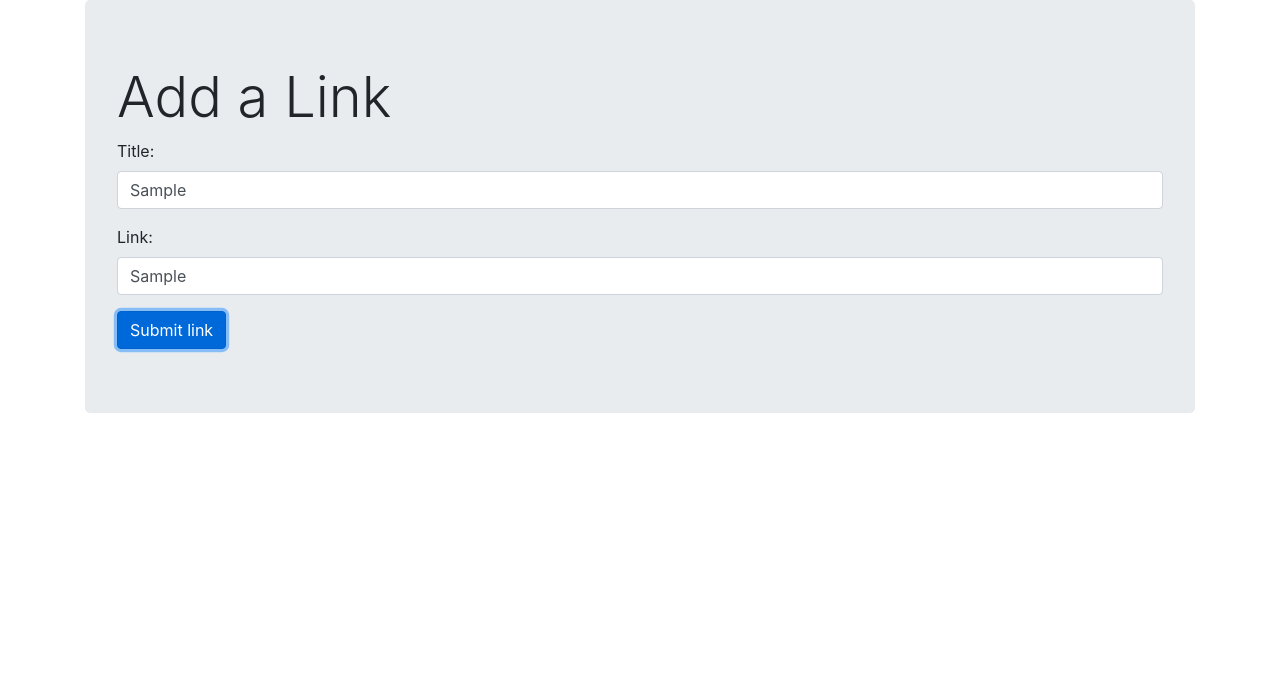
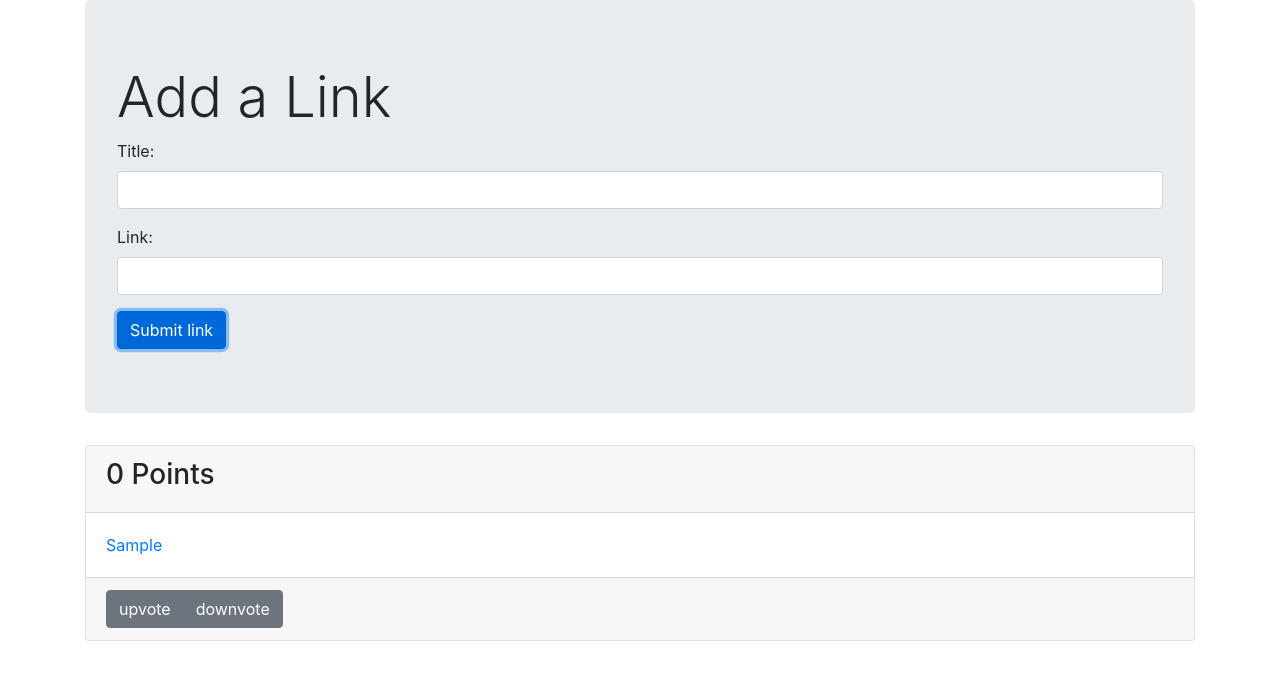
Before and after one commit to palo-landrae/angular-reddit, an Angular app in the folder angular-reddit/: page / in a window 1280 px wide. Both pictures are taken after typing "Sample", "Sample" into the empty fields and a click on the button "Submit link". Shown: the top 680 px of the page. Built offline with nearby package versions, Linux system fonts and the light colour scheme.

Commit message:
commit 01-02-2021

```diff
--- a/angular-reddit/src/app/app.component.html
+++ b/angular-reddit/src/app/app.component.html
@@ -14,3 +14,9 @@
     </button>
   </form>
 </div>
+
+<div class="container">
+  <!-- start adding here -->
+  <app-article *ngFor="let art of sortedArticles()" [article]="art"></app-article>
+  <!-- end adding here -->
+</div>
--- a/angular-reddit/src/app/app.component.ts
+++ b/angular-reddit/src/app/app.component.ts
@@ -1,5 +1,5 @@
 import { Component } from '@angular/core';
-import { ArticleComponent } from './article/article.component';
+import { Article } from './article/article.model';
 
 @Component({
   selector: 'app-root',
@@ -8,10 +8,15 @@ import { ArticleComponent } from './article/article.component';
 })
 export class AppComponent {
   title = 'angular-reddit';
+  articles = new Array<Article>();
   addArticle(title: HTMLInputElement, link: HTMLInputElement): boolean {
-    let t = title.value;
-    let v= link.value;
-    console.log(`Adding article title: `+title.value+ ` and link: `+ link.value);
-  return false;
+    console.log(`Adding article title: ${title.value} and link: ${link.value}`);
+    this.articles.push(new Article(title.value, link.value, 0));
+    title.value = '';
+    link.value = '';
+    return false;
+  }
+  sortedArticles(): Article[] {
+    return this.articles.sort((a: Article, b: Article) => b.votes - a.votes);
   }
 }
--- a/angular-reddit/src/app/article/article.component.html
+++ b/angular-reddit/src/app/article/article.component.html
@@ -1,8 +1,9 @@
 <div class="card-header">
-  <h3> {{ votes }} Points </h3>
+      <h3> {{ article.votes }} Points </h3>
   </div>
   <div class="card-body">
-  <a href="{{ link }}"> {{ title }}</a>
+    <a href="{{article.link}}" target="_blank">{{ article.title }}</a>
+    <span class="badge badge-pill badge-info">{{article.domain()}}</span>
   </div>
   <div class="card-footer">
      <div class="btn-group">
--- a/angular-reddit/src/app/article/article.component.ts
+++ b/angular-reddit/src/app/article/article.component.ts
@@ -1,4 +1,4 @@
-import { Component, OnInit, HostBinding } from '@angular/core';
+import { Component, OnInit, HostBinding, Input} from '@angular/core';
 import { Article } from './article.model';
 
 @Component({
@@ -8,21 +8,21 @@ import { Article } from './article.model';
 })
 
 export class ArticleComponent implements OnInit {
-  @HostBinding('attr.class') cssClass = 'card';
-  article:Article
+  @HostBinding('attr.class') cssClass = 'card mt-4';
+  @Input() article:Article;
 
   constructor() {
     this.article = new Article('Angular 2','http://angular.io',10);
   }
 
   voteUp(): Boolean {
-    this.article.votes += 1; //accediamo alla proprietà votes di article
-    return false; //Non propagare l'evento
+    this.article.voteUp(); //Modificato qui
+    return false;
   }
 
   voteDown():Boolean {
-    this.article.votes -= 1;
-    return false; //Non propagare l'evento
+    this.article.voteDown(); //Modificato qui
+    return false;
   }
 
   ngOnInit() {}
--- a/angular-reddit/src/app/article/article.model.ts
+++ b/angular-reddit/src/app/article/article.model.ts
@@ -8,4 +8,24 @@ export class Article {
     this.link = link;
     this.votes = votes || 0;
   }
+  voteUp(): void {
+    this.votes += 1;
+  }
+
+  voteDown(): void {
+    this.votes -= 1;
+  }
+
+  // domain() is a utility function that extracts
+  // the domain from a URL, which we'll explain shortly
+ // domain() is a utility function that extracts the domain from a URL
+  domain(): string {
+    try {// e.g. http://foo.com/path/to/bar
+    const domainAndPath: string = this.link.split('//')[1]; // e.g. foo.com/path/to/bar
+    return domainAndPath.split('/')[0];
+    }
+    catch (err) {
+      return null;
+    }
+  }
 }
```
Lines whose indentation alone changed are shown as unchanged.
